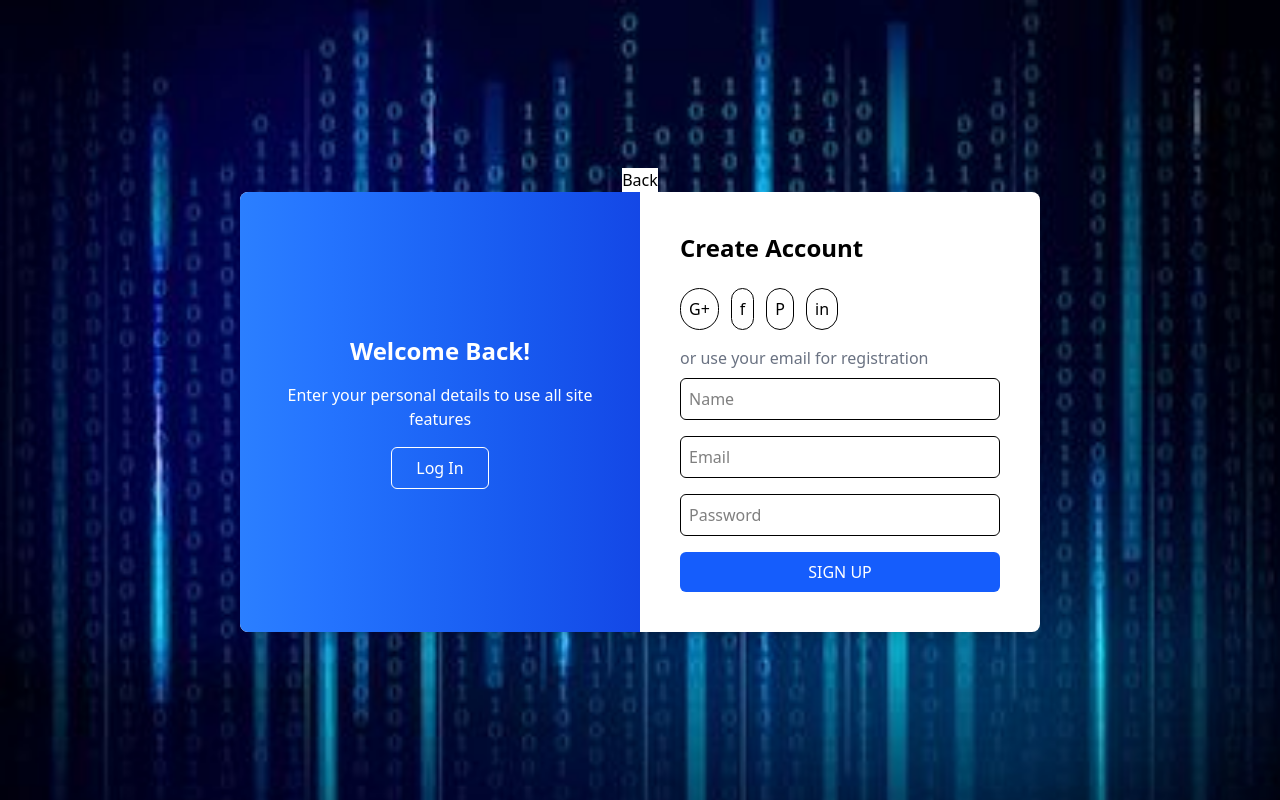
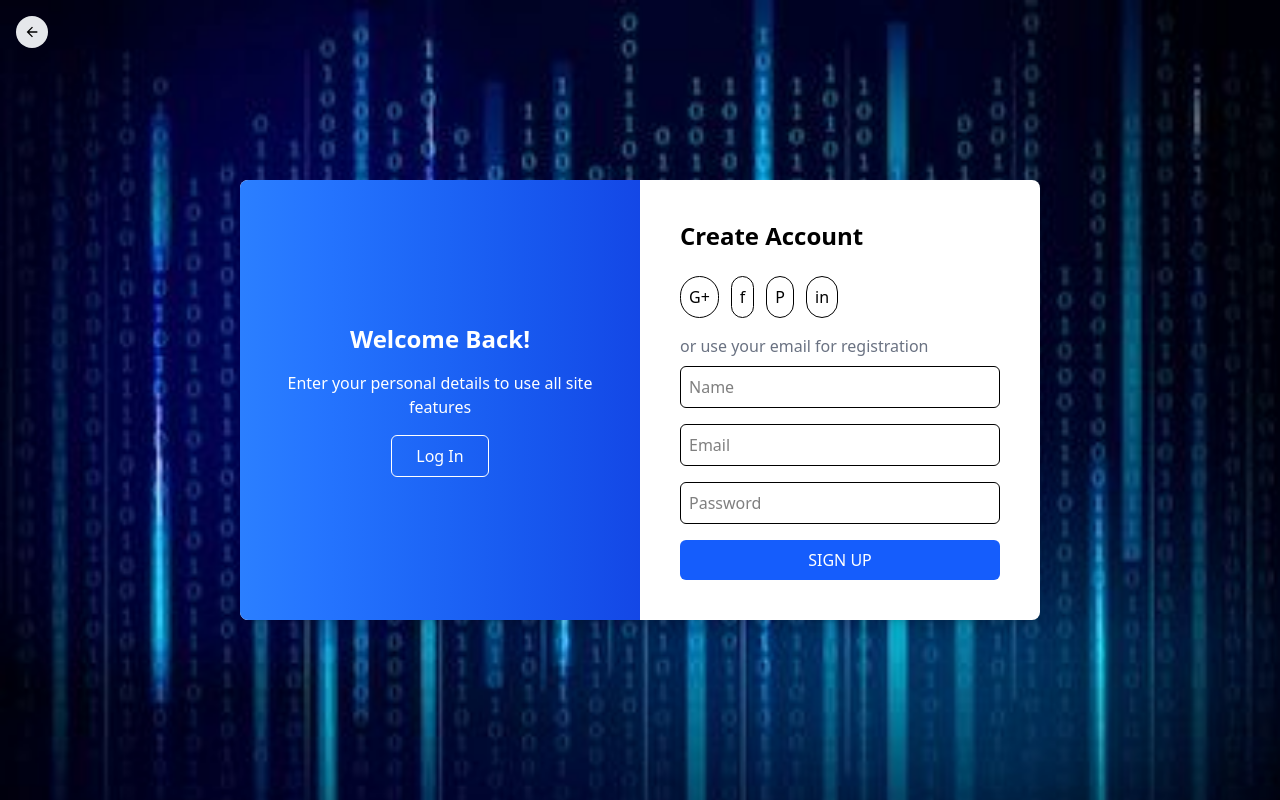
Before and after one commit to Sarthak-Adk/Leaning-App, a React (Vite) app: page /signup in a window 1280 px wide. Built offline with nearby package versions, Linux system fonts and the light colour scheme.

Commit message:
editing loging page

```diff
--- a/src/App.jsx
+++ b/src/App.jsx
@@ -7,8 +7,8 @@ import About from "./Pages/About";
 import Projects from "./Pages/Projects";
 import Contact from "./Pages/Contact";
 import Courses from "./Pages/Courses";
-import LogIn from "./Pages/LogIn";
-import SignUp from "./Pages/SignUp";
+import LogIn from "./auth/LogIn";
+import SignUp from "./auth/SignUp";
 
 
 
--- a/src/Pages/LogIn.jsx
+++ b/src/auth/LogIn.jsx
@@ -1,20 +1,22 @@
 import React from "react";
 import { Link, useNavigate } from "react-router-dom";
+import { IoMdArrowBack } from "react-icons/io";
 
 const LogIn = () => {
   return (
     <div  className="min-h-screen w-full bg-cover bg-no-repeat bg-fixed flex flex-col items-center justify-center"
     style={{ backgroundImage: `url(/src/assets/LandingPageBG.jpg)` }}>
-         <div className="back-button  bg-white">
+
+      <div className="flex w-[800px] bg-white rounded-lg shadow-lg overflow-hidden">
+        {/* Left Side - Sign In Form */}
+        <div className="w-1/2 p-10">
+         <div >
               <Link to="/landingpage">
-                  <button  >
-      Back
+                  <button  className="absolute top-4 left-4 p-2 bg-gray-200 rounded-full hover:bg-gray-300">
+      <IoMdArrowBack />
                   </button>
                   </Link>
                   </div>
-      <div className="flex w-[800px] bg-white rounded-lg shadow-lg overflow-hidden">
-        {/* Left Side - Sign In Form */}
-        <div className="w-1/2 p-10">
           <h2 className="text-2xl font-bold mb-6">Sign In</h2>
           <div className="flex space-x-3 mb-4">
             <button className="p-2 border rounded-full hover:bg-gray-200">G+</button>
--- a/src/Pages/SignUp.jsx
+++ b/src/auth/SignUp.jsx
@@ -1,19 +1,21 @@
 import React from "react";
 import {Link} from "react-router-dom"
+import { IoMdArrowBack } from "react-icons/io";
 
 const SignUp = () => {
   return (
     <div  className="min-h-screen w-full bg-cover bg-no-repeat bg-fixed flex flex-col items-center justify-center"
       style={{ backgroundImage: `url(/src/assets/LandingPageBG.jpg)` }}>
 
-        <div className="back-button bg-white">
-        <Link to="/landingpage">
-            <button >
-Back
-            </button>
-            </Link>
-        </div>
+         <div >
+                      <Link to="/landingpage">
+                          <button  className="absolute top-4 left-4 p-2 bg-gray-200 rounded-full hover:bg-gray-300">
+              <IoMdArrowBack />
+                          </button>
+                          </Link>
+                          </div>
       <div className="flex w-[800px] bg-white rounded-lg shadow-lg overflow-hidden">
+
         {/* Left Side - Welcome Back Section */}
         <div className="w-1/2 bg-gradient-to-r from-blue-500 to-blue-700 text-white flex flex-col items-center justify-center p-10">
           <h2 className="text-2xl font-bold mb-4">Welcome Back!</h2>
@@ -29,6 +31,7 @@ Back
 
         {/* Right Side - Create Account Form */}
         <div className="w-1/2 p-10">
+
           <h2 className="text-2xl font-bold mb-6">Create Account</h2>
           <div className="flex space-x-3 mb-4">
             <button className="p-2 border rounded-full hover:bg-gray-200">G+</button>
```
